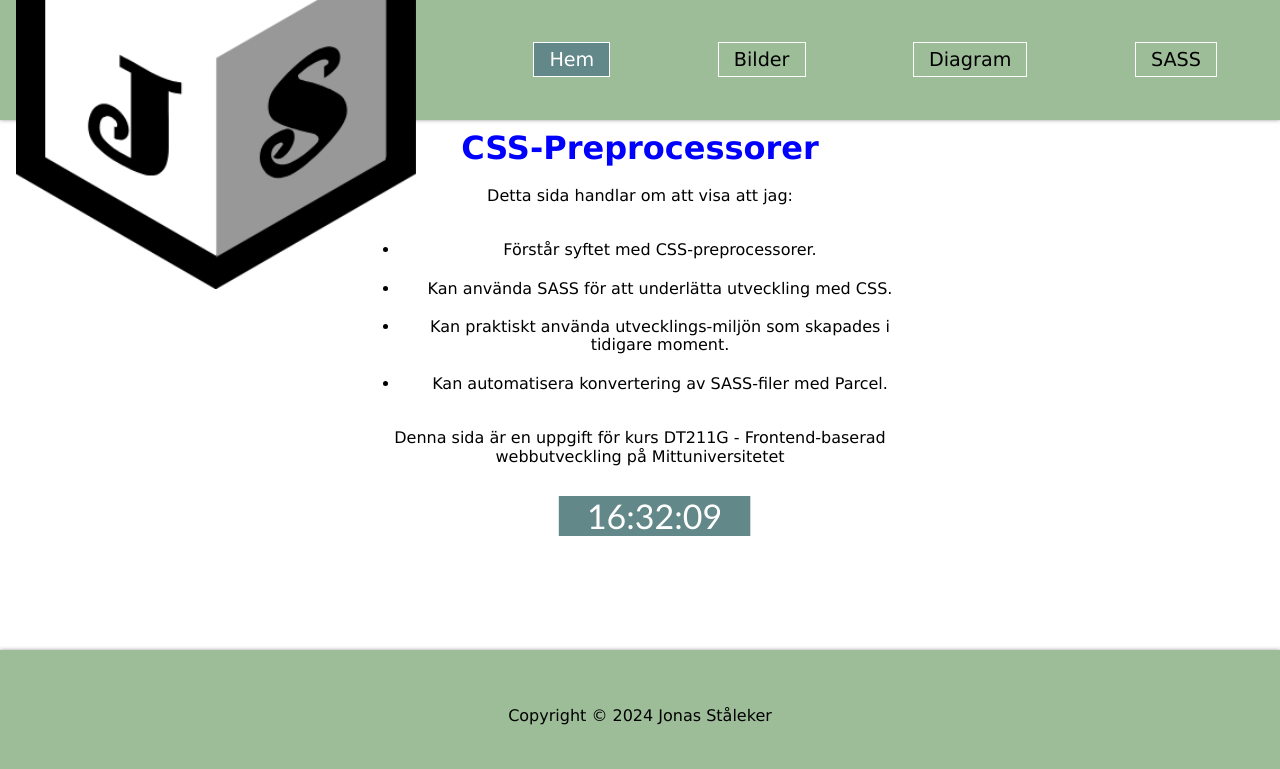
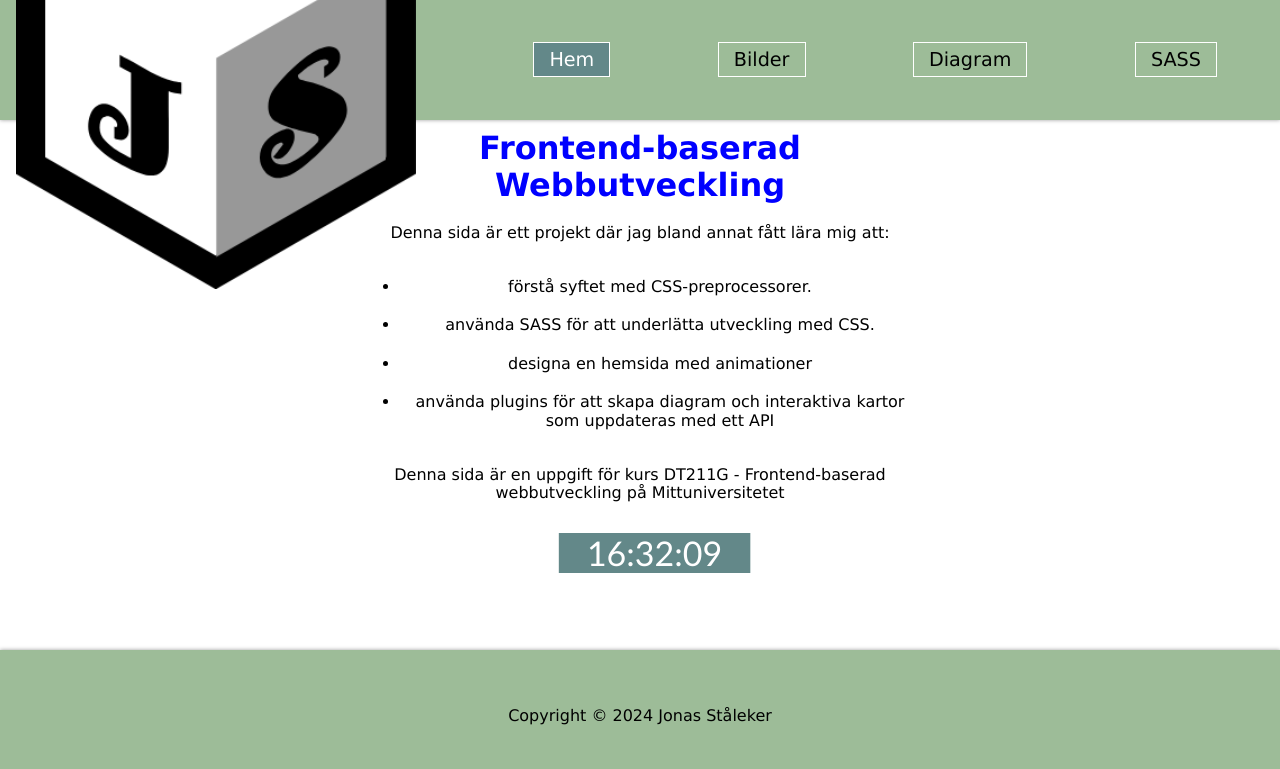
Before and after one commit to JoeSteeloak/projekt3, a website built with Parcel: page src/index.html in a window 1280 px wide. Shown: the top 769 px of the page. Built offline with nearby package versions, Linux system fonts and the light colour scheme.

Commit message:
update text on front page

```diff
--- a/src/index.html
+++ b/src/index.html
@@ -6,7 +6,7 @@
     <meta name="viewport" content="width=device-width, initial-scale=1.0">
     <link rel="stylesheet" href="css/main.scss">
     <link rel="icon" type="image/x-icon" href="favicon.ico">
-    <title>Jonas Ståleker - SASS</title>
+    <title>Jonas Ståleker - Frontend-baserad Webbutveckling</title>
     <script src="js/main.js" type="module"></script>
     <script src="js/clock.js" type="module"></script>
 </head>
@@ -51,13 +51,13 @@
                 </nav>
             </header>
             <main>
-                <h1>CSS-Preprocessorer</h1>
-                <p>Detta sida handlar om att visa att jag:</p>
+                <h1>Frontend-baserad Webbutveckling</h1>
+                <p>Denna sida är ett projekt där jag bland annat fått lära mig att:</p>
                 <ul>
-                    <li>Förstår syftet med CSS-preprocessorer.</li>
-                    <li>Kan använda SASS för att underlätta utveckling med CSS.</li>
-                    <li>Kan praktiskt använda utvecklings-miljön som skapades i tidigare moment.</li>
-                    <li>Kan automatisera konvertering av SASS-filer med Parcel.</li>
+                    <li>förstå syftet med CSS-preprocessorer.</li>
+                    <li>använda SASS för att underlätta utveckling med CSS.</li>
+                    <li>designa en hemsida med animationer</li>
+                    <li>använda plugins för att skapa diagram och interaktiva kartor som uppdateras med ett API</li>
                 </ul>
                 <p>Denna sida är en uppgift för kurs DT211G - Frontend-baserad webbutveckling på Mittuniversitetet</p>
                 <div id="clock">
```
